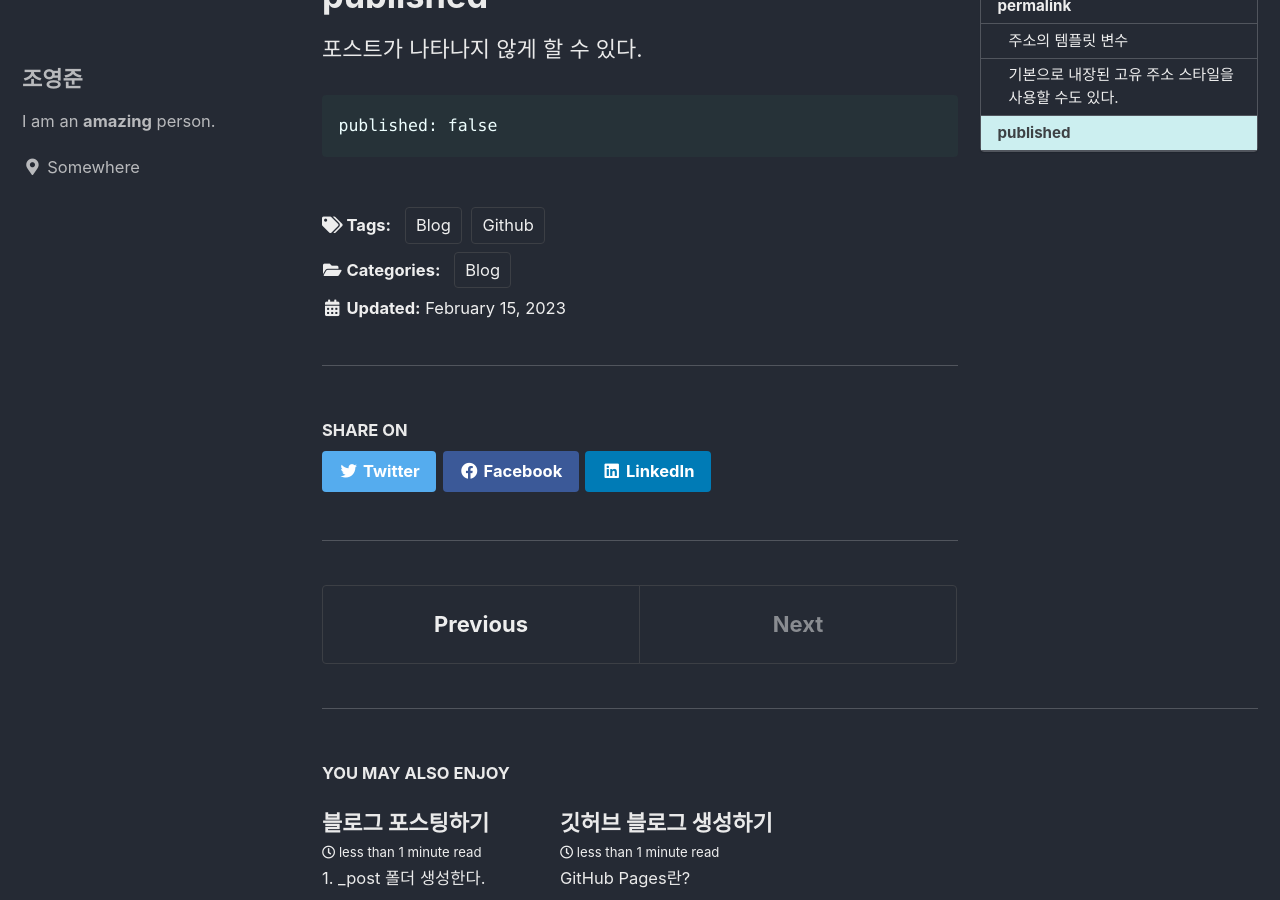
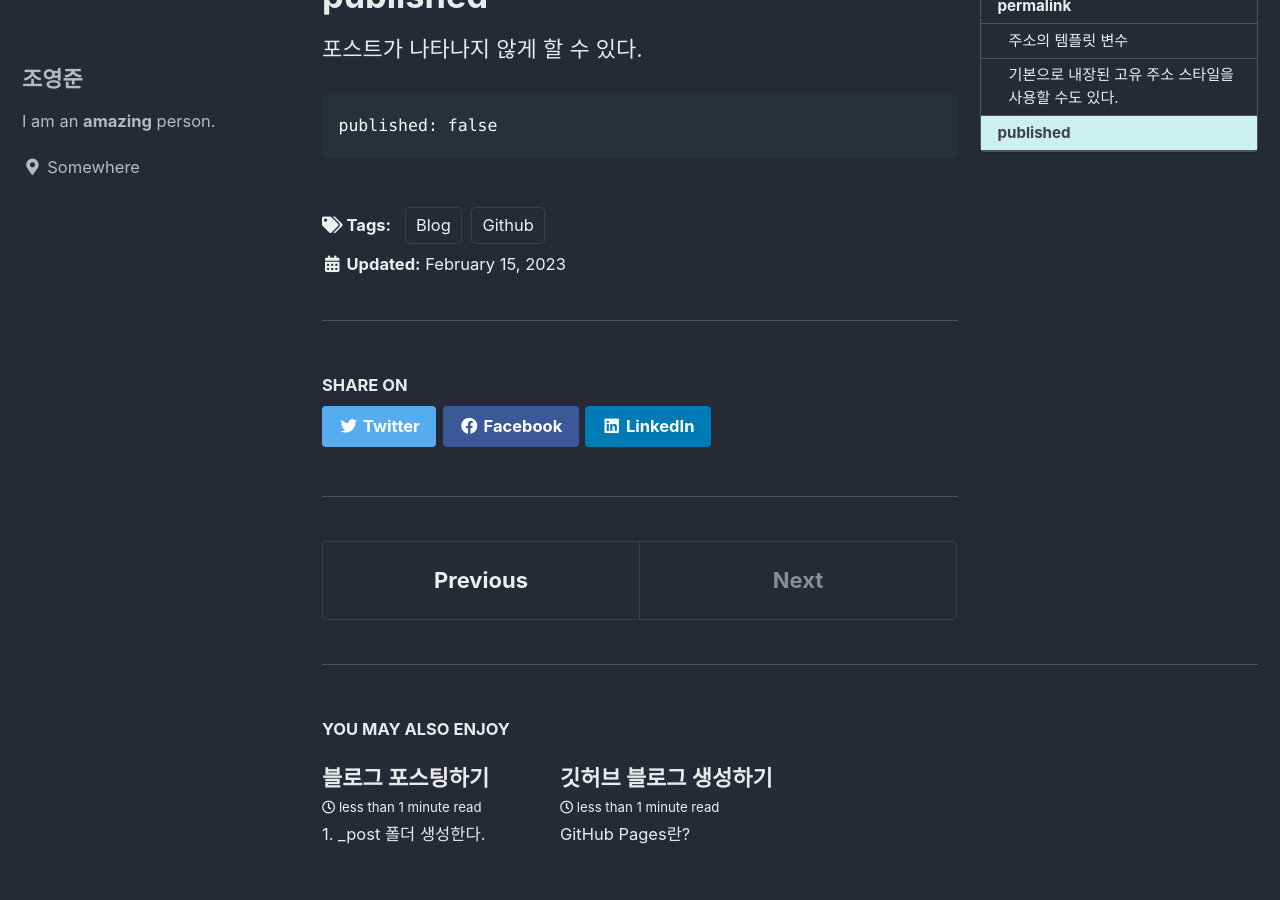
Before and after one commit to dudjun/dudjun.github.io, a Jekyll site: the page built from _posts/2023-02-15-Head.md, in a window 1280 px wide and 900 px high, scrolled down 3542 px. Built offline with Jekyll 4.4.1, drawn with Linux system fonts in a browser that asks for light colours; cached includes are drawn as plain includes.

Commit message:
Update 2023-02-15-Head.md

```diff
--- a/_posts/2023-02-15-Head.md
+++ b/_posts/2023-02-15-Head.md
@@ -5,8 +5,6 @@ title: "머리말에서 사용 가능한 변수"
 toc: true
 toc_sticky: true
 permalink: /:categories/:title.html
-categories:
-    - Blog
 tags:
     - [Github, Blog]
 ---
```
